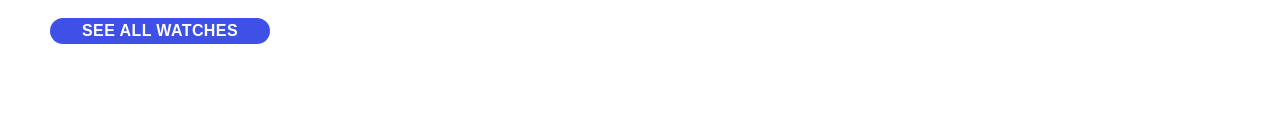
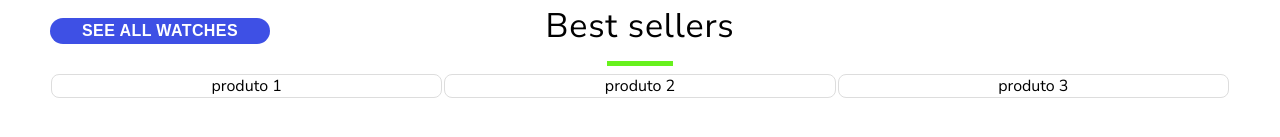
Before and after one commit to kaiquesilvadev/project-mini-loja, a plain HTML site: page index.html in a window 1280 px wide. Shown: the part 177-314 px from the top of the page. Drawn offline with Linux system fonts and the light colour scheme.

Commit message:
div product

```diff
--- a/assents/css/styles.css
+++ b/assents/css/styles.css
@@ -106,7 +106,7 @@ section.hero img{
     letter-spacing: 1.25px;
     line-height: 56px;
     margin-bottom: 16px;
-
+    font-weight: normal;
 }
 
 .hore-container p{
@@ -135,3 +135,39 @@ section.hero img{
     border: none;
     text-transform: uppercase;
 }
+
+section.bast-sellers{
+    padding-top: 80px;
+}
+
+section.bast-sellers h2{
+    text-align: center;
+    font-size: 34px;
+    letter-spacing: 0.85px;
+    line-height: 42px;
+    font-weight: normal;
+    margin: 0 0 14px 0;
+}
+
+section.bast-sellers .container{
+    display: flex;
+    justify-content: space-around;
+}
+
+section.bast-sellers hr{
+    border: none;
+    border-top: 5px solid #67f11d;
+    width: 66px;
+}
+
+section.bast-sellers .product-slider {
+
+}
+
+section.bast-sellers .product-slider .product{
+
+    border-radius: 8px;
+    border: 1px solid #DDD;
+    width: 33%;
+    text-align: center;
+}
--- a/index.html
+++ b/index.html
@@ -37,5 +37,22 @@
         </div>
     </section>
 
+    <section class="bast-sellers">
+        <h2>Best sellers</h2>
+        <hr>
+        <div class="product-slider">
+            <div class="container">
+                <div class="product">
+                    produto 1
+                </div>
+                <div class="product">
+                    produto 2
+                </div>
+                <div class="product">
+                    produto 3
+                </div>
+            </div>
+        </div>
+    </section>
 </body>
 </html>
```
